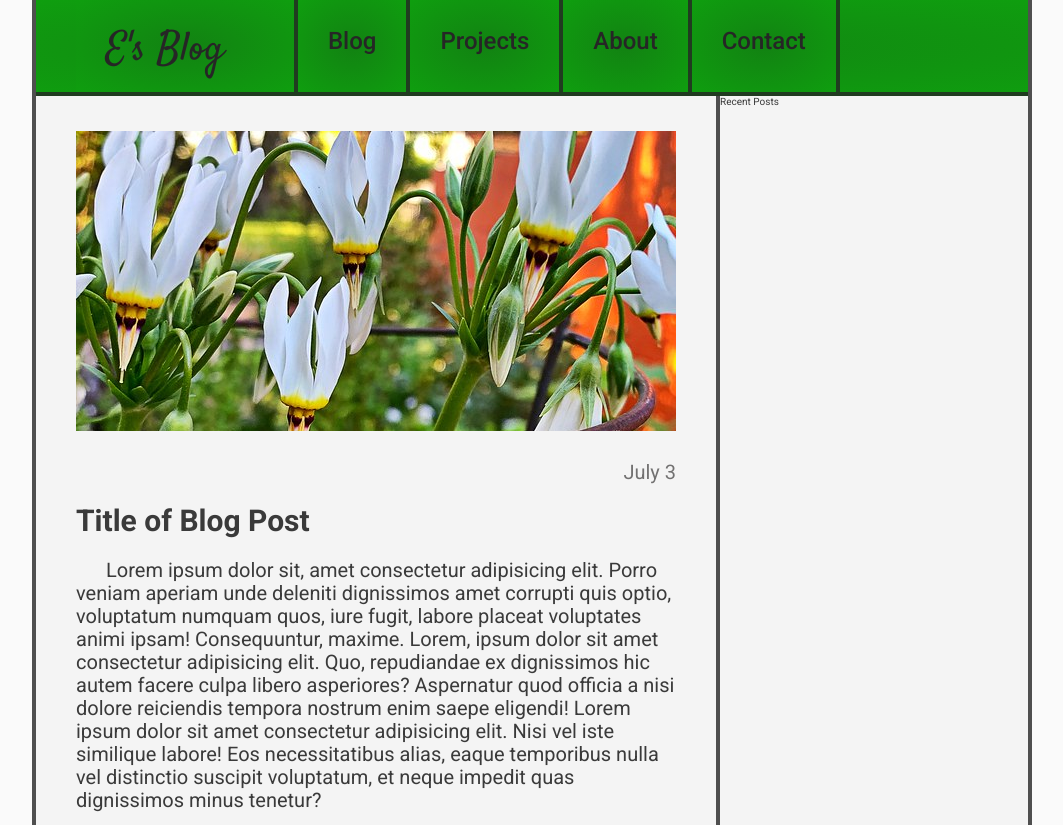
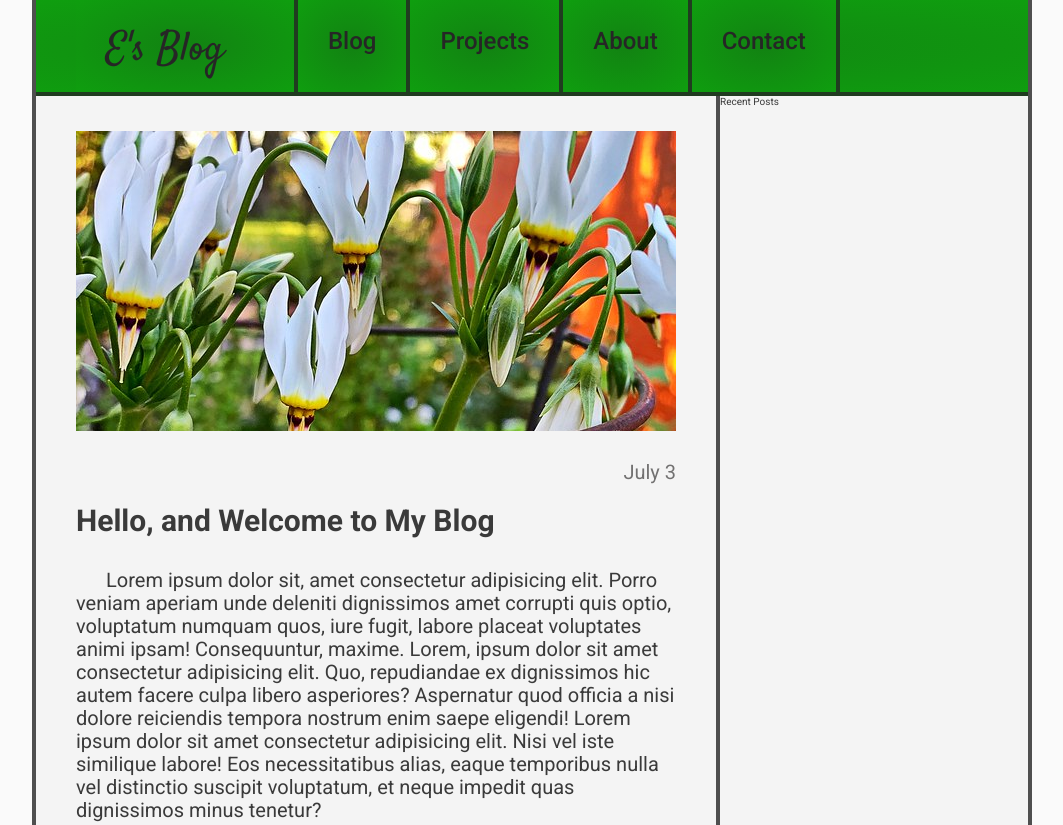
Before and after one commit to ecarnovsky/blog, a plain HTML site: page index.html in a window 1280 px wide. Shown: the top 825 px of the page, without its empty margins (108-1171 px from the left). Drawn offline with Linux system fonts and the light colour scheme.

Commit message:
Changed a margin

```diff
--- a/css/style.scss
+++ b/css/style.scss
@@ -105,6 +105,7 @@ main {
     }
     h1 {
         font-size: 3rem;
+        margin-bottom: 30px;
     }
     p {
         font-size: 2rem;
--- a/index.html
+++ b/index.html
@@ -45,7 +45,7 @@
 
 					<time>July 3</time>
 
-					<h1>Title of Blog Post</h1>
+					<h1>Hello, and Welcome to My Blog</h1>
 
 					<p>Lorem ipsum dolor sit, amet consectetur adipisicing elit. Porro veniam aperiam unde deleniti dignissimos amet corrupti quis optio, voluptatum numquam quos, iure fugit, labore placeat voluptates animi ipsam! Consequuntur, maxime. Lorem, ipsum dolor sit amet consectetur adipisicing elit. Quo, repudiandae ex dignissimos hic autem facere culpa libero asperiores? Aspernatur quod officia a nisi dolore reiciendis tempora nostrum enim saepe eligendi! Lorem ipsum dolor sit amet consectetur adipisicing elit. Nisi vel iste similique labore! Eos necessitatibus alias, eaque temporibus nulla vel distinctio suscipit voluptatum, et neque impedit quas dignissimos minus tenetur?</p>
 					<p>Lorem ipsum dolor sit amet, consectetur adipisicing elit. Obcaecati suscipit fugit facilis debitis modi quibusdam tenetur illo earum a! Deserunt placeat incidunt distinctio molestias ipsam, nihil porro asperiores possimus dolor! Lorem ipsum dolor sit amet, consectetur adipisicing elit. Molestiae unde adipisci sint. Totam eius, ipsum labore hic laborum sint autem quas doloribus magni id cupiditate veniam porro dolore minima natus. Lorem ipsum, dolor sit amet consectetur adipisicing elit. Facilis sed cum, cupiditate ex, sunt libero sint quibusdam magni dicta illum omnis quam! Eius sed nam, alias provident blanditiis dolor sequi.</p>
```
Also changed, not shown: css/style.css, 1 other file.
